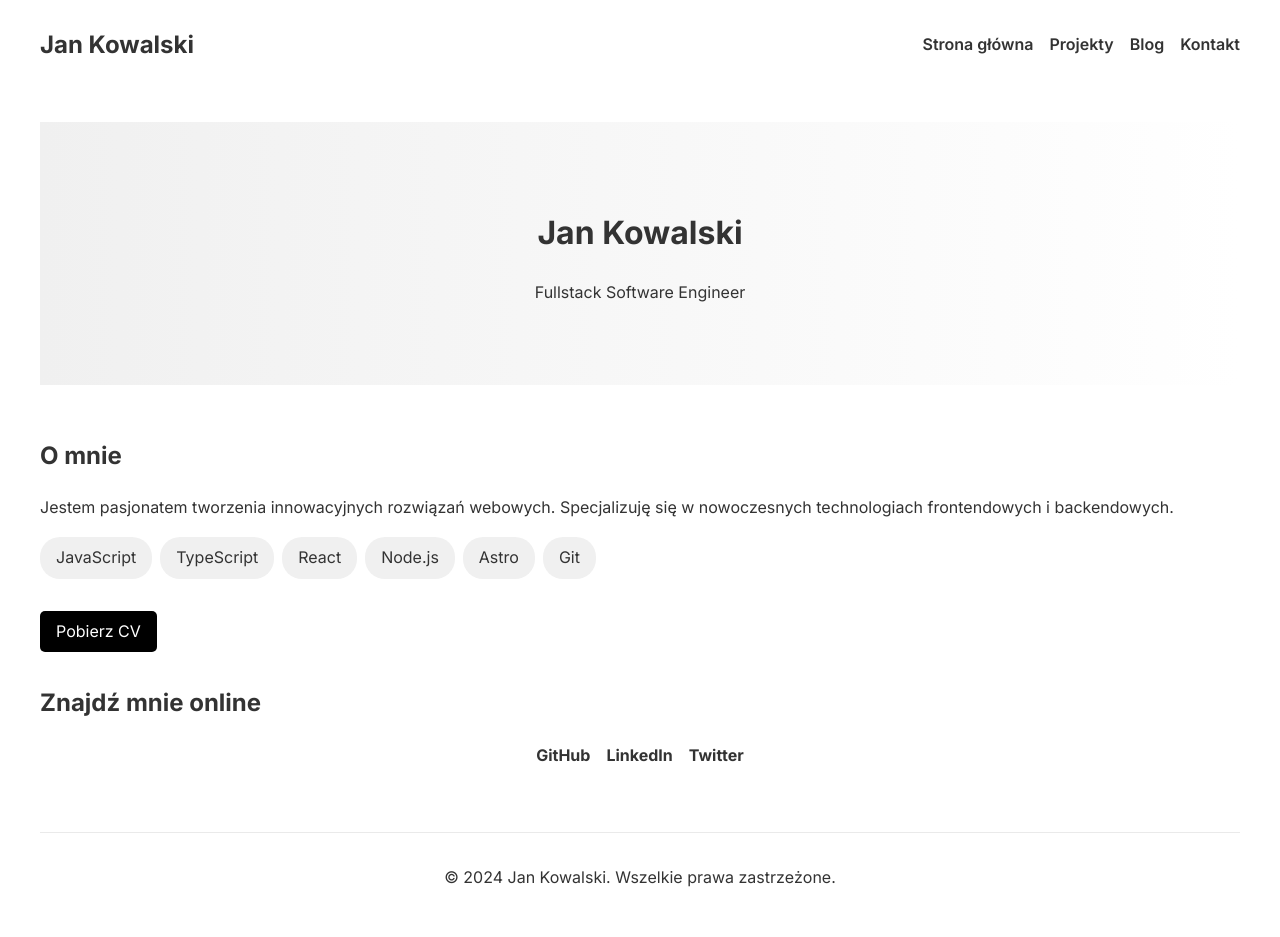
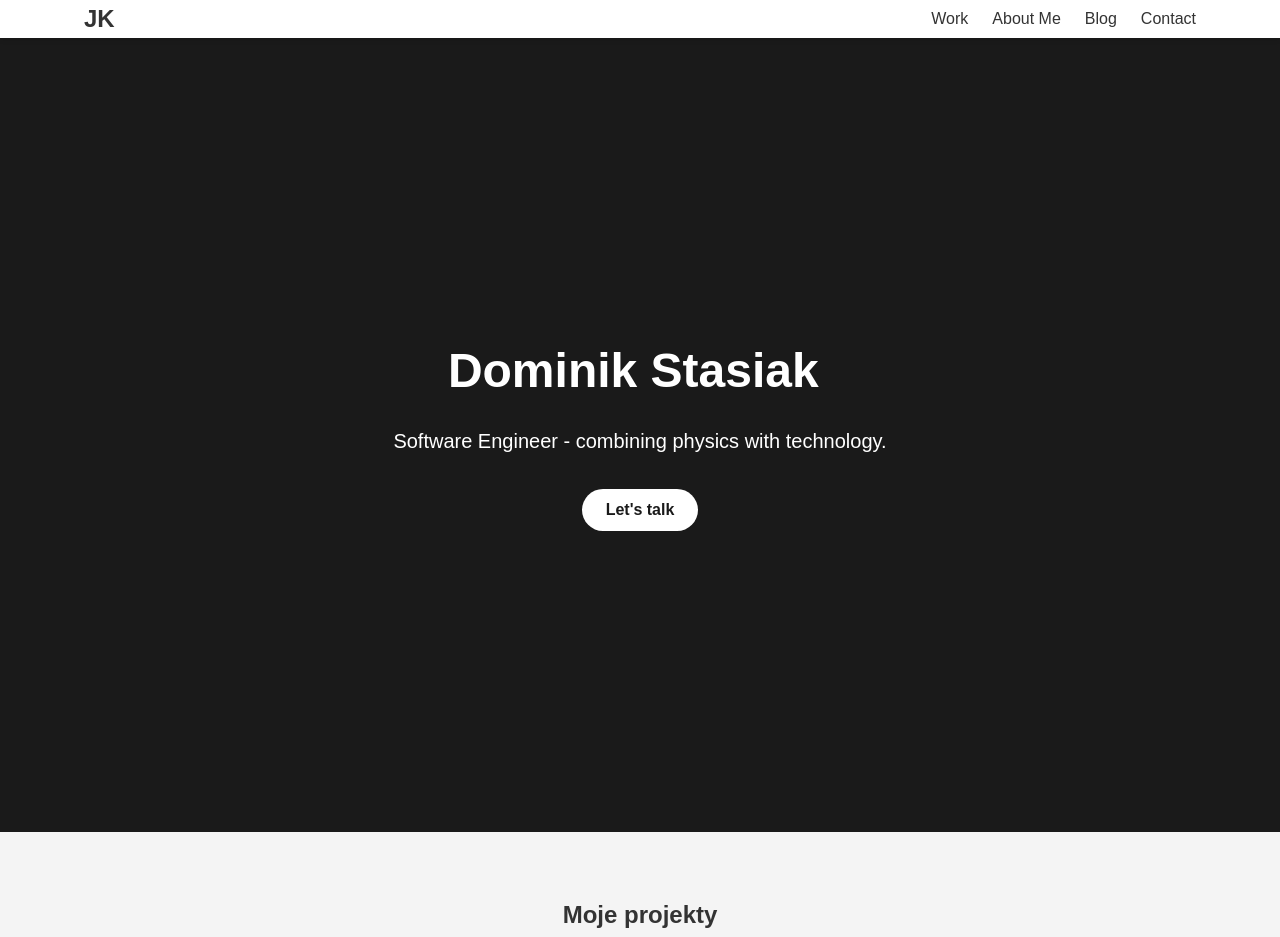
Before and after one commit to dominikstas/home, an Astro site in the folder astro/: page / in a window 1280 px wide. Shown: the top 937 px of the page. Built offline with nearby package versions, Linux system fonts and the light colour scheme; Astro itself is replaced by a stand-in of ours.

Commit message:
hero first version

```diff
--- a/astro/astro.config.mjs
+++ b/astro/astro.config.mjs
@@ -1,4 +1,8 @@
 import { defineConfig } from 'astro/config';
 
+import react from '@astrojs/react';
+
 // https://astro.build/config
-export default defineConfig({});
+export default defineConfig({
+  integrations: [react()]
+});
--- /dev/null
+++ b/astro/src/components/HeroComponent.jsx
@@ -0,0 +1,71 @@
+import React, { useState, useEffect } from 'react';
+
+const HeroComponent = () => {
+  const [displayedText, setDisplayedText] = useState('');
+  const fullName = 'Dominik Stasiak';
+  const [showCursor, setShowCursor] = useState(true);
+
+  useEffect(() => {
+    if (displayedText.length < fullName.length) {
+      const timer = setTimeout(() => {
+        setDisplayedText(fullName.slice(0, displayedText.length + 1));
+      }, 150);
+      return () => clearTimeout(timer);
+    }
+  }, [displayedText]);
+
+  useEffect(() => {
+    const cursorInterval = setInterval(() => {
+      setShowCursor((prev) => !prev);
+    }, 500);
+    return () => clearInterval(cursorInterval);
+  }, []);
+
+  return (
+    <div style={{
+      minHeight: '100vh',
+      display: 'flex',
+      alignItems: 'center',
+      justifyContent: 'center',
+      backgroundColor: '#1a1a1a',
+      color: 'white',
+      padding: '1rem',
+    }}>
+      <div style={{ textAlign: 'center' }}>
+        <h1 style={{
+          fontSize: '3rem',
+          fontWeight: 'bold',
+          marginBottom: '1rem',
+        }}>
+          {displayedText}
+          <span style={{
+            opacity: showCursor ? 1 : 0,
+            transition: 'opacity 0.1s',
+          }}>|</span>
+        </h1>
+        <p style={{
+          fontSize: '1.25rem',
+          marginBottom: '2rem',
+          maxWidth: '600px',
+          margin: '0 auto 2rem',
+        }}>
+          Software Engineer - combining physics with technology.
+        </p>
+        <button style={{
+          backgroundColor: 'white',
+          color: '#1a1a1a',
+          padding: '0.75rem 1.5rem',
+          fontSize: '1rem',
+          fontWeight: 'bold',
+          border: 'none',
+          borderRadius: '9999px',
+          cursor: 'pointer',
+        }}>
+          Let's talk
+        </button>
+      </div>
+    </div>
+  );
+};
+
+export default HeroComponent;
--- a/astro/src/pages/index.astro
+++ b/astro/src/pages/index.astro
@@ -1,86 +1,253 @@
 ---
-import MainLayout from '../layouts/MainLayout.astro';
+      import HeroComponent from '../components/HeroComponent';
 
-const skills = ['JavaScript', 'TypeScript', 'React', 'Node.js', 'Astro', 'Git'];
 ---
 
-<MainLayout title="Jan Kowalski - Software Engineer">
-  <header class="hero">
-    <h1>Jan Kowalski</h1>
-    <p>Fullstack Software Engineer</p>
-  </header>
+<!DOCTYPE html>
+<html lang="pl">
+<head>
+    <meta charset="UTF-8">
+    <meta name="viewport" content="width=device-width, initial-scale=1.0">
+    <title>Jan Kowalski - Inżynier Oprogramowania</title>
+    <style>
+        /* Reset */
+        * {
+            margin: 0;
+            padding: 0;
+            box-sizing: border-box;
+        }
 
-  <section class="about">
-    <div>
-      <h2>O mnie</h2>
-      <p>
-        Jestem pasjonatem tworzenia innowacyjnych rozwiązań webowych.
-        Specjalizuję się w nowoczesnych technologiach frontendowych i backendowych.
-      </p>
-      <ul class="skills">
-        {skills.map(skill => <li>{skill}</li>)}
-      </ul>
-      <a href="/CV.pdf" download class="btn">Pobierz CV</a>
-    </div>
-  </section>
+        /* Globalne style */
+        body {
+            font-family: 'Arial', sans-serif;
+            line-height: 1.6;
+            color: #333;
+            background-color: #f4f4f4;
+        }
 
-  <section class="social">
-    <h2>Znajdź mnie online</h2>
-    <div class="social-links">
-      <a href="https://github.com/jankowalski" target="_blank">GitHub</a>
-      <a href="https://linkedin.com/in/jankowalski" target="_blank">LinkedIn</a>
-      <a href="https://twitter.com/jankowalski" target="_blank">Twitter</a>
-    </div>
-  </section>
-</MainLayout>
+        .container {
+            width: 90%;
+            max-width: 1200px;
+            margin: 0 auto;
+            padding: 0 20px;
+        }
 
-<style>
-  .hero {
-    text-align: center;
-    padding: 4rem 0;
-    background: linear-gradient(to right, #f0f0f0, #ffffff);
-  }
+        /* Nawigacja */
+        header {
+            background-color: #fff;
+            box-shadow: 0 2px 5px rgba(0,0,0,0.1);
+            position: fixed;
+            width: 100%;
+            top: 0;
+            left: 0;
+            z-index: 1000;
+        }
 
-  .about {
-    display: flex;
-    gap: 2rem;
-    align-items: center;
-    margin: 2rem 0;
-  }
+        nav {
+            display: flex;
+            justify-content: space-between;
+            align-items: center;
+            padding: 1rem 0;
+        }
 
-  .skills {
-    display: flex;
-    flex-wrap: wrap;
-    gap: 0.5rem;
-    list-style: none;
-    padding: 0;
-  }
+        .logo {
+            font-size: 1.5rem;
+            font-weight: bold;
+            color: #333;
+            text-decoration: none;
+        }
 
-  .skills li {
-    background: #f0f0f0;
-    padding: 0.5rem 1rem;
-    border-radius: 20px;
-  }
+        .nav-links {
+            display: flex;
+            list-style: none;
+        }
 
-  .btn {
-    display: inline-block;
-    background: #000;
-    color: #fff;
-    padding: 0.5rem 1rem;
-    text-decoration: none;
-    border-radius: 5px;
-    margin-top: 1rem;
-  }
+        .nav-links li {
+            margin-left: 1.5rem;
+        }
 
-  .social-links {
-    display: flex;
-    gap: 1rem;
-    justify-content: center;
-  }
+        .nav-links a {
+            color: #333;
+            text-decoration: none;
+            transition: color 0.3s ease;
+        }
 
-  .social-links a {
-    color: #333;
-    text-decoration: none;
-    font-weight: bold;
-  }
-</style>
+        .nav-links a:hover {
+            color: #666;
+        }
+
+        .hamburger {
+            display: none;
+            cursor: pointer;
+        }
+
+        .bar {
+            display: block;
+            width: 25px;
+            height: 3px;
+            margin: 5px auto;
+            background-color: #333;
+        }
+
+        /* Hero sekcja */
+        .hero {
+            background-color: #333;
+            color: #fff;
+            text-align: center;
+            padding: 6rem 0 4rem;
+            margin-top: 60px;
+        }
+
+        .hero h1 {
+            font-size: 3rem;
+            margin-bottom: 1rem;
+        }
+
+        .hero p {
+            font-size: 1.2rem;
+            margin-bottom: 2rem;
+        }
+
+        .cta-button {
+            display: inline-block;
+            background-color: #fff;
+            color: #333;
+            padding: 0.8rem 2rem;
+            text-decoration: none;
+            border-radius: 5px;
+            transition: background-color 0.3s ease, color 0.3s ease;
+        }
+
+        .cta-button:hover {
+            background-color: #333;
+            color: #fff;
+        }
+
+        /* Sekcje */
+        section {
+            padding: 4rem 0;
+        }
+
+        section h2 {
+            text-align: center;
+            margin-bottom: 2rem;
+        }
+
+        /* Responsywność */
+        @media (max-width: 768px) {
+            .nav-links {
+                display: none;
+                flex-direction: column;
+                width: 100%;
+                position: absolute;
+                top: 70px;
+                left: 0;
+                background-color: #fff;
+                box-shadow: 0 2px 5px rgba(0,0,0,0.1);
+            }
+
+            .nav-links.active {
+                display: flex;
+            }
+
+            .nav-links li {
+                margin: 1rem 0;
+            }
+
+            .hamburger {
+                display: block;
+            }
+
+            .hamburger.active .bar:nth-child(2) {
+                opacity: 0;
+            }
+
+            .hamburger.active .bar:nth-child(1) {
+                transform: translateY(8px) rotate(45deg);
+            }
+
+            .hamburger.active .bar:nth-child(3) {
+                transform: translateY(-8px) rotate(-45deg);
+            }
+        }
+    </style>
+</head>
+<body>
+    <header>
+        <nav class="container">
+            <a href="#" class="logo">JK</a>
+            <ul class="nav-links">
+                <li><a href="#work">Work</a></li>
+                <li><a href="#about">About Me</a></li>
+                <li><a href="#blog">Blog</a></li>
+                <li><a href="#contact">Contact</a></li>
+            </ul>
+            <div class="hamburger">
+                <span class="bar"></span>
+                <span class="bar"></span>
+                <span class="bar"></span>
+            </div>
+        </nav>
+    </header>
+
+    <main>
+
+
+      <HeroComponent client:load />
+
+        <section id="work">
+            <div class="container">
+                <h2>Moje projekty</h2>
+                <!-- Tutaj dodaj przykładowe projekty -->
+            </div>
+        </section>
+
+        <section id="about">
+            <div class="container">
+                <h2>O mnie</h2>
+                <!-- Tutaj dodaj krótki opis o sobie -->
+            </div>
+        </section>
+
+        <section id="blog">
+            <div class="container">
+                <h2>Blog</h2>
+                <!-- Tutaj dodaj przykładowe wpisy na blogu -->
+            </div>
+        </section>
+
+        <section id="contact">
+            <div class="container">
+                <h2>Kontakt</h2>
+                <!-- Tutaj dodaj formularz kontaktowy lub dane kontaktowe -->
+            </div>
+        </section>
+    </main>
+
+    <footer>
+        <div class="container">
+            <p>&copy; 2024 Jan Kowalski. Wszelkie prawa zastrzeżone.</p>
+        </div>
+    </footer>
+
+    <script>
+        // Skrypt do obsługi menu hamburger
+        document.addEventListener('astro:page-load', () => {
+            const hamburger = document.querySelector('.hamburger');
+            const navLinks = document.querySelector('.nav-links');
+
+            hamburger.addEventListener('click', () => {
+                hamburger.classList.toggle('active');
+                navLinks.classList.toggle('active');
+            });
+
+            document.querySelectorAll('.nav-links a').forEach(link => {
+                link.addEventListener('click', () => {
+                    hamburger.classList.remove('active');
+                    navLinks.classList.remove('active');
+                });
+            });
+        });
+    </script>
+</body>
+</html>
--- a/astro/tsconfig.json
+++ b/astro/tsconfig.json
@@ -1,3 +1,7 @@
 {
-  "extends": "astro/tsconfigs/base"
+  "extends": "astro/tsconfigs/base",
+  "compilerOptions": {
+    "jsx": "react-jsx",
+    "jsxImportSource": "react"
+  }
 }
```
Also changed, not shown: astro/package.json (+6 -1 lines), writings/sketches/learning-coding.md (added), 1 other file.
